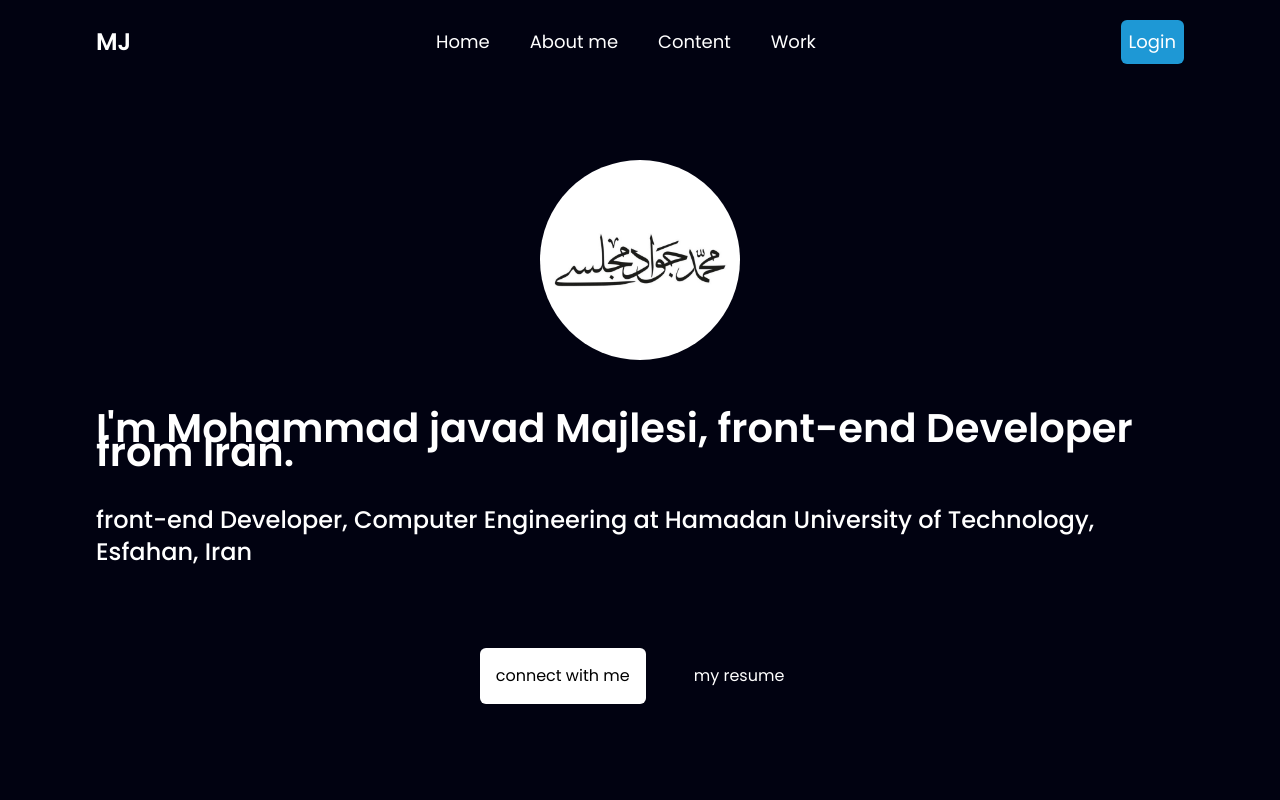
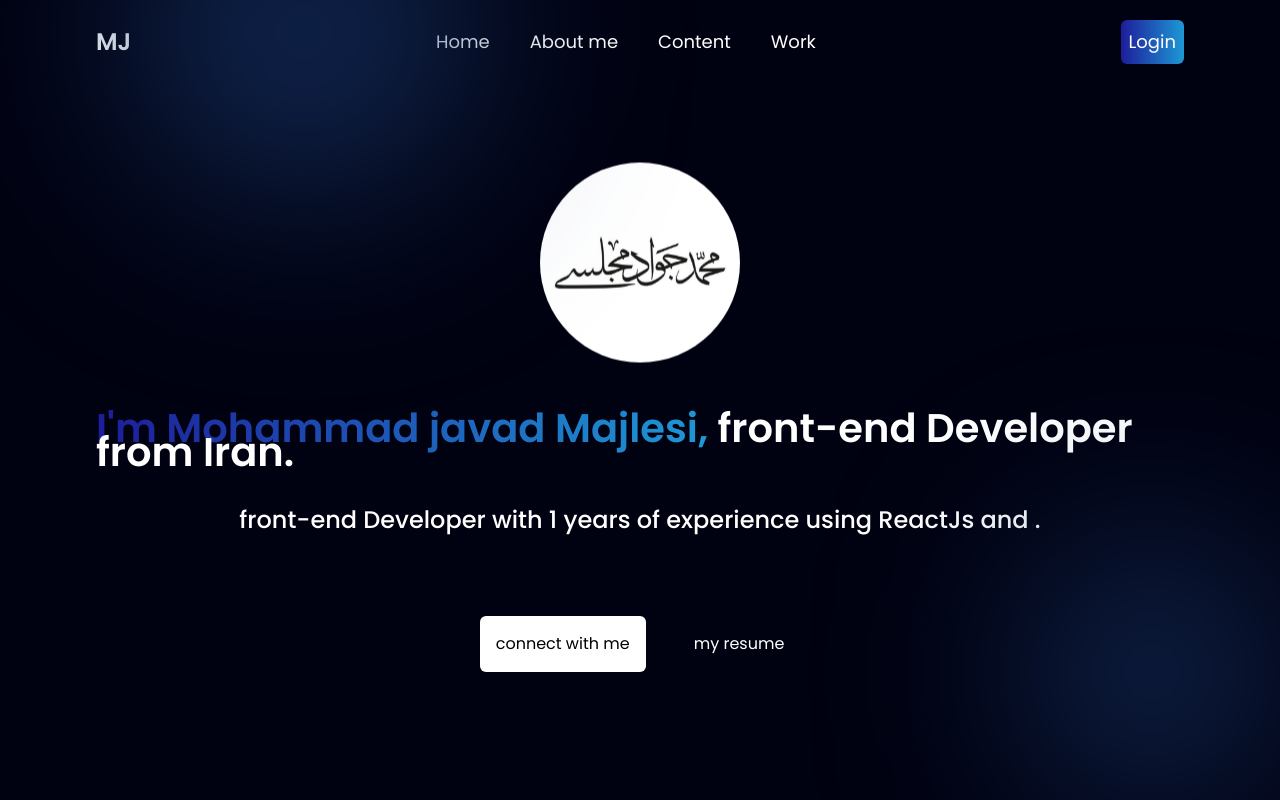
Before and after one commit to mjmajlesi/portfolio-website, a React (Vite) app: page / in a window 1280 px wide. Built offline with nearby package versions, Linux system fonts and the light colour scheme.

Commit message:
complate navbar and head site

```diff
--- a/src/components/Header.tsx
+++ b/src/components/Header.tsx
@@ -1,21 +1,19 @@
-import React from 'react'
 import profile from "../assets/photo_2024-07-10_04-59-49.jpg";
 import Container from './Container';
 import Button from './buttuns';
+import styled from 'styled-components';
 
 const Header = () => {
   return (
     <Container>
     <div className='Header flex justify-center flex-col items-center my-24'>
-        <img src={profile} className='rounded-full' width={200} alt="profile" />
+        <StyledImage src={profile} className='rounded-full' width={200} alt="profile" />
         <div className='Header-bio flex items-center justify-center flex-col my-14'>
             <p className='text-[40px] font-semibold '>
-                I'm Mohammad javad Majlesi, front-end Developer from Iran.
+                <span className=' bg-gradient-to-r from-[#1d1d9a] to-[#1e98d5] bg-clip-text text-transparent'>I'm Mohammad javad Majlesi,</span> front-end Developer from Iran.
             </p>
             <p className='text-2xl font-medium pt-10 pb-6'>
-                front-end Developer,
-                Computer Engineering at Hamadan University of Technology,
-                Esfahan, Iran
+                front-end Developer with 1 years of experience using ReactJs and .
             </p>
         </div>
         <div className='header-button flex items-center gap-8'>
@@ -26,9 +24,59 @@ const Header = () => {
                 my resume
             </Button>
         </div>
+        <DivtopBlur />
+        <DivbotBlur />
     </div>
     </Container>
   )
 }
 
+
+const StyledImage = styled.img`
+    animation-name:  floating;
+    animation-duration: 3s;
+    animation-iteration-count: infinite;
+    animation-timing-function: ease-in-out;
+
+    @keyframes floating {
+  0% {
+    transform: translate(0 , 0px);
+  }
+  50% {
+    transform: translate(0 , 10px);
+  }
+  100%{
+    transform: translate(0 , -0px);
+  }
+
+}
+` ;
+
+const DivtopBlur = styled.div`
+    position: absolute;
+    width: 25vw;
+    height: 25vw;
+    min-width: 350px;
+    min-width: 350px;
+    top: -128px;
+    left: 10vw;
+    border-radius: 764px;
+    background: rgba(25 , 55 , 109 , 0.7);
+    filter: blur(100px);
+    z-index: 0;
+`
+const DivbotBlur = styled.div`
+    position: absolute;
+    width: 20vw;
+    height: 20vw;
+    min-width: 350px;
+    min-width: 250px;
+    bottom: 0px;
+    right: 0vw;
+    border-radius: 764px;
+    background: rgba(25 , 55 , 109 , 0.7);
+    filter: blur(100px);
+    z-index: 0;
+`
+
 export default Header
--- a/src/components/Navbar.tsx
+++ b/src/components/Navbar.tsx
@@ -41,8 +41,8 @@ function Navbar() {
               </li>
             ))}
           </ul>
-          <div className="Login">
-            <Button variant="login" className="transition delay-150 hover:scale-110 ">Login</Button>
+          <div className="Login" >
+            <Button className=" bg-gradient-to-r from-[#1d1d9a] to-[#1e98d5] transition delay-150 hover:scale-110 ">Login</Button>
           </div>
         </div>
       </Container>
```
Also changed, not shown: src/index.css (line endings or trailing spaces).
